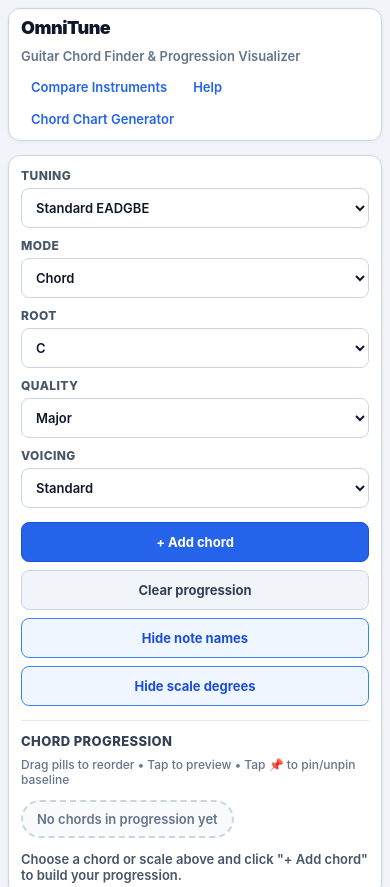
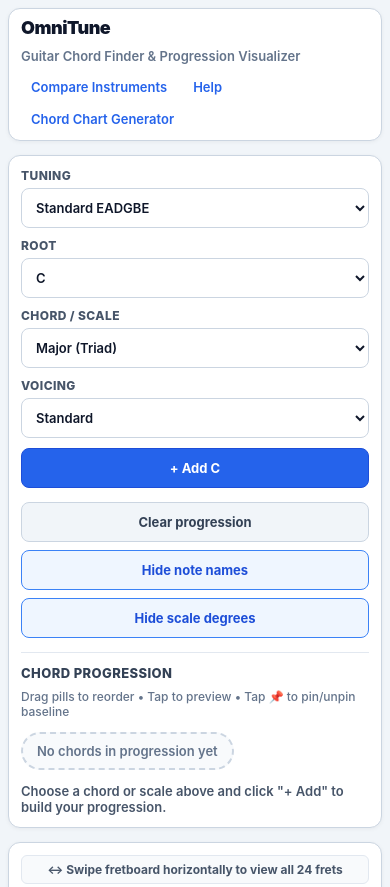
Before and after one commit to odiernod/domdviice, a plain HTML site: page guitarprogression.html in a window 390 px wide. Shown: the top 887 px of the page. Drawn offline with Linux system fonts and the light colour scheme.

Commit message:
move add chord button

```diff
--- a/guitarprogression.html
+++ b/guitarprogression.html
@@ -81,7 +81,7 @@
     }
     .control-row {
       display: grid;
-      grid-template-columns: repeat(auto-fit, minmax(130px, 1fr));
+      grid-template-columns: repeat(auto-fit, minmax(140px, 1fr));
       gap: 12px;
       align-items: flex-end;
     }
@@ -94,8 +94,18 @@
       font-weight: 800;
       text-transform: uppercase;
       letter-spacing: 0.4px;
+      transition: opacity 0.15s ease;
     }
-    [hidden] { display: none !important; }
+    .disabled-field {
+      opacity: 0.45;
+      cursor: not-allowed;
+    }
+    .disabled-field select {
+      background-color: #f8fafc;
+      color: #94a3b8;
+      cursor: not-allowed;
+      border-color: #e2e8f0;
+    }
 
     select, button {
       font-size: 13px;
@@ -483,9 +493,12 @@
         grid-template-columns: repeat(2, 1fr);
         gap: 10px;
       }
+      .btn-add-chord {
+        grid-column: span 2;
+      }
       .button-group {
         display: grid;
-        grid-template-columns: repeat(2, 1fr);
+        grid-template-columns: repeat(3, 1fr);
         gap: 8px;
       }
       .scroll-hint-banner {
@@ -498,6 +511,9 @@
     @media (max-width: 480px) {
       .control-row {
         grid-template-columns: 1fr;
+      }
+      .btn-add-chord {
+        grid-column: 1;
       }
       .button-group {
         grid-template-columns: 1fr;
@@ -543,36 +559,52 @@
           </select>
         </label>
 
-        <label>
-          Mode
-          <select id="modeSelect">
-            <option value="chord">Chord</option>
-            <option value="scale">Scale</option>
-          </select>
-        </label>
-
         <label id="rootField">
           Root
           <select id="rootSelect"></select>
         </label>
 
-        <label id="chordQualityField">
-          Quality
-          <select id="chordQualitySelect"></select>
+        <label id="formulaField">
+          Chord / Scale
+          <select id="formulaSelect">
+            <optgroup label="── Chords ──">
+              <option value="chord:">Major (Triad)</option>
+              <option value="chord:m">Minor</option>
+              <option value="chord:7">Dominant 7th</option>
+              <option value="chord:maj7">Major 7th</option>
+              <option value="chord:m7">Minor 7th</option>
+              <option value="chord:5">Power 5th</option>
+              <option value="chord:sus2">Sus2</option>
+              <option value="chord:sus4">Sus4</option>
+              <option value="chord:dim">Diminished</option>
+              <option value="chord:aug">Augmented</option>
+            </optgroup>
+            <optgroup label="── Scales & Modes ──">
+              <option value="scale:major">Major Scale (Ionian)</option>
+              <option value="scale:minor">Natural Minor (Aeolian)</option>
+              <option value="scale:majorPentatonic">Major Pentatonic</option>
+              <option value="scale:minorPentatonic">Minor Pentatonic</option>
+              <option value="scale:dorian">Dorian Mode</option>
+              <option value="scale:phrygian">Phrygian Mode</option>
+              <option value="scale:lydian">Lydian Mode</option>
+              <option value="scale:mixolydian">Mixolydian Mode</option>
+              <option value="scale:harmonicMinor">Harmonic Minor</option>
+              <option value="scale:melodicMinor">Melodic Minor</option>
+            </optgroup>
+          </select>
         </label>
 
         <label id="voicingField">
           Voicing
-          <select id="voicingSelect"></select>
+          <select id="voicingSelect">
+            <option value="standard">Standard</option>
+            <option value="shell">Shell</option>
+          </select>
         </label>
 
-        <label id="scaleTypeField" hidden>
-          Scale
-          <select id="scaleTypeSelect"></select>
-        </label>
+        <button id="addChordBtn" type="button" class="btn-primary btn-add-chord">+ Add to progression</button>
 
         <div class="button-group">
-          <button id="addChordBtn" type="button" class="btn-primary">+ Add chord</button>
           <button id="clearBtn" type="button" class="btn-secondary">Clear progression</button>
           <button id="toggleNoteNamesBtn" type="button" class="btn-secondary btn-toggle active">Hide note names</button>
           <button id="toggleScaleDegreesBtn" type="button" class="btn-secondary btn-toggle active">Hide scale degrees</button>
@@ -601,7 +633,7 @@
           </div>
         </div>
 
-        <div class="status-message" id="statusText">Choose a chord or scale above and click "+ Add chord" to build your progression.</div>
+        <div class="status-message" id="statusText">Choose a chord or scale above and click "+ Add" to build your progression.</div>
       </div>
     </div>
 
@@ -631,43 +663,15 @@
     const fretInspectorText = document.getElementById('fretInspectorText');
 
     const tuningSelect = document.getElementById('tuningSelect');
-    const modeSelect = document.getElementById('modeSelect');
     const rootSelect = document.getElementById('rootSelect');
-    const chordQualitySelect = document.getElementById('chordQualitySelect');
+    const formulaSelect = document.getElementById('formulaSelect');
     const voicingSelect = document.getElementById('voicingSelect');
-    const scaleTypeSelect = document.getElementById('scaleTypeSelect');
+    const voicingField = document.getElementById('voicingField');
+    const addChordBtn = document.getElementById('addChordBtn');
     const noteToggleBtn = document.getElementById('toggleNoteNamesBtn');
     const scaleDegreeToggleBtn = document.getElementById('toggleScaleDegreesBtn');
 
     const ROOT_OPTIONS = ['C', 'C#', 'D', 'D#', 'E', 'F', 'F#', 'G', 'G#', 'A', 'A#', 'B'];
-    const QUALITY_OPTIONS = [
-      { label: 'Major', value: '' },
-      { label: 'Minor', value: 'm' },
-      { label: 'Minor 7', value: 'm7' },
-      { label: 'Major 7', value: 'maj7' },
-      { label: 'Dominant 7', value: '7' },
-      { label: 'Diminished', value: 'dim' },
-      { label: 'Augmented', value: 'aug' },
-      { label: 'Sus2', value: 'sus2' },
-      { label: 'Sus4', value: 'sus4' },
-      { label: 'Power 5', value: '5' }
-    ];
-    const VOICING_OPTIONS = [
-      { label: 'Standard', value: 'standard' },
-      { label: 'Shell', value: 'shell' }
-    ];
-    const SCALE_OPTIONS = [
-      { label: 'Major', value: 'major' },
-      { label: 'Natural minor', value: 'minor' },
-      { label: 'Major pentatonic', value: 'majorPentatonic' },
-      { label: 'Minor pentatonic', value: 'minorPentatonic' },
-      { label: 'Dorian', value: 'dorian' },
-      { label: 'Phrygian', value: 'phrygian' },
-      { label: 'Lydian', value: 'lydian' },
-      { label: 'Mixolydian', value: 'mixolydian' },
-      { label: 'Harmonic minor', value: 'harmonicMinor' },
-      { label: 'Melodic minor', value: 'melodicMinor' }
-    ];
 
     let progression = [];
     let hoverIndex = null;        // Auditioned / Previewed chord (Hover on desktop, Tap on mobile)
@@ -677,36 +681,38 @@
     let showScaleDegrees = true;
     let draggedIndex = null;      // Currently dragged chord pill index for reordering
 
-    function populateChordSelectors() {
+    function populateRootSelector() {
       rootSelect.innerHTML = ROOT_OPTIONS.map((root) => `<option value="${root}">${root}</option>`).join('');
-      chordQualitySelect.innerHTML = QUALITY_OPTIONS.map((quality) => `<option value="${quality.value}">${quality.label}</option>`).join('');
-      voicingSelect.innerHTML = VOICING_OPTIONS.map((voicing) => `<option value="${voicing.value}">${voicing.label}</option>`).join('');
-      scaleTypeSelect.innerHTML = SCALE_OPTIONS.map((scale) => `<option value="${scale.value}">${scale.label}</option>`).join('');
       rootSelect.value = 'C';
-      chordQualitySelect.value = '';
-      voicingSelect.value = 'standard';
-      scaleTypeSelect.value = 'major';
     }
 
-    function updateModeFields() {
-      const isScale = modeSelect.value === 'scale';
-      document.getElementById('chordQualityField').hidden = isScale;
-      document.getElementById('voicingField').hidden = isScale;
-      document.getElementById('scaleTypeField').hidden = !isScale;
-      document.getElementById('addChordBtn').textContent = isScale ? '+ Add Scale' : '+ Add chord';
-    }
+    function updateVoicingStateAndButton() {
+      const val = formulaSelect.value || '';
+      const isScale = val.startsWith('scale:');
+      const root = rootSelect.value || 'C';
 
-    function resolveSelectedChordName() {
-      const root = rootSelect.value || 'C';
-      const quality = chordQualitySelect.value || '';
-      return `${root}${quality}`;
-    }
+      // Gray out and disable Voicing when a scale is selected
+      if (isScale) {
+        voicingSelect.disabled = true;
+        voicingField.classList.add('disabled-field');
+        voicingField.title = 'Voicing applies only to chords, not scales.';
+      } else {
+        voicingSelect.disabled = false;
+        voicingField.classList.remove('disabled-field');
+        voicingField.title = '';
+      }
 
-    function resolveSelectedScale() {
-      return {
-        root: rootSelect.value || 'C',
-        type: scaleTypeSelect.value || 'major'
-      };
+      // Update Add button text dynamically
+      const selectedOptionText = formulaSelect.options[formulaSelect.selectedIndex].text;
+      if (isScale) {
+        addChordBtn.textContent = `+ Add ${root} ${selectedOptionText}`;
+      } else {
+        const quality = val.slice(6);
+        const voicing = voicingSelect.value;
+        const chordName = `${root}${quality}`;
+        const voicingTag = (!voicingSelect.disabled && voicing === 'shell') ? ' (Shell)' : '';
+        addChordBtn.textContent = `+ Add ${chordName}${voicingTag}`;
+      }
     }
 
     function updateAuditionBar() {
@@ -1086,24 +1092,31 @@
     }
 
     function addSelectedItem() {
-      if (modeSelect.value === 'scale') {
-        const scale = resolveSelectedScale();
-        const scaleOption = SCALE_OPTIONS.find((option) => option.value === scale.type);
+      const root = rootSelect.value || 'C';
+      const formulaVal = formulaSelect.value || 'chord:';
+
+      if (formulaVal.startsWith('scale:')) {
+        const scaleType = formulaVal.slice(6);
+        const selectedText = formulaSelect.options[formulaSelect.selectedIndex].text;
         addProgressionEntry({
           type: 'scale',
-          root: scale.root,
-          scale: scale.type,
-          label: `${scale.root} ${scaleOption ? scaleOption.label : scale.type}`
+          root,
+          scale: scaleType,
+          label: `${root} ${selectedText}`
         });
         return;
       }
 
-      const chord = resolveSelectedChordName();
+      const quality = formulaVal.slice(6);
+      const chord = `${root}${quality}`;
+      const voicing = voicingSelect.value || 'standard';
+      const voicingTag = voicing === 'shell' ? ' (Shell)' : '';
+
       addProgressionEntry({
         type: 'chord',
         chord,
-        voicing: voicingSelect.value || 'standard',
-        label: chord
+        voicing,
+        label: `${chord}${voicingTag}`
       });
     }
 
@@ -1442,7 +1455,7 @@
     guitarCanvas.addEventListener('click', handleCanvasTap);
 
     // Global Buttons & Selectors
-    document.getElementById('addChordBtn').addEventListener('click', addSelectedItem);
+    addChordBtn.addEventListener('click', addSelectedItem);
     document.getElementById('clearBtn').addEventListener('click', clearProgression);
 
     noteToggleBtn.addEventListener('click', () => {
@@ -1463,15 +1476,26 @@
       selectedNoteTarget = null;
       renderFretboard();
     });
-    rootSelect.addEventListener('change', renderFretboard);
-    chordQualitySelect.addEventListener('change', renderFretboard);
-    voicingSelect.addEventListener('change', renderFretboard);
-    scaleTypeSelect.addEventListener('change', renderFretboard);
+
+    rootSelect.addEventListener('change', () => {
+      updateVoicingStateAndButton();
+      renderFretboard();
+    });
+
+    formulaSelect.addEventListener('change', () => {
+      updateVoicingStateAndButton();
+      renderFretboard();
+    });
+
+    voicingSelect.addEventListener('change', () => {
+      updateVoicingStateAndButton();
+      renderFretboard();
+    });
+
     window.addEventListener('resize', renderFretboard);
 
-    populateChordSelectors();
-    modeSelect.addEventListener('change', updateModeFields);
-    updateModeFields();
+    populateRootSelector();
+    updateVoicingStateAndButton();
     renderProgression();
     renderFretboard();
   </script>
```
